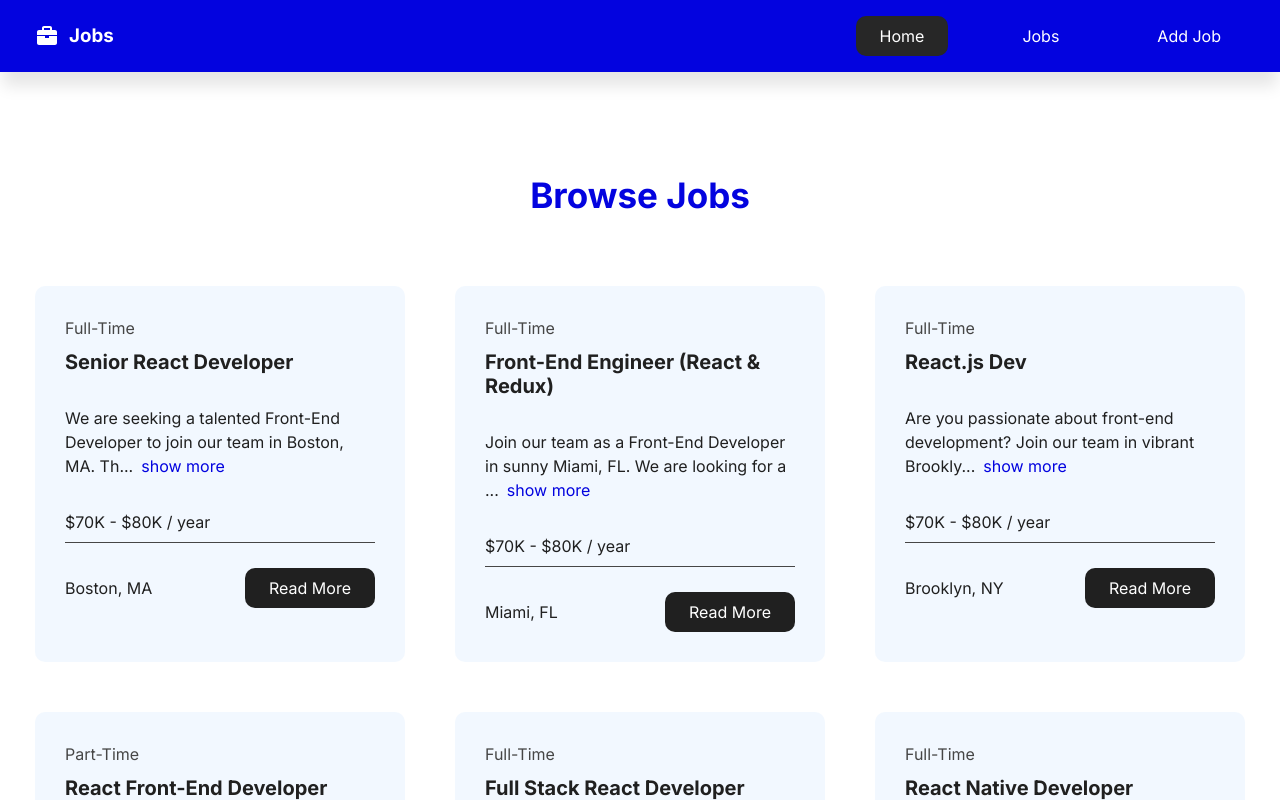
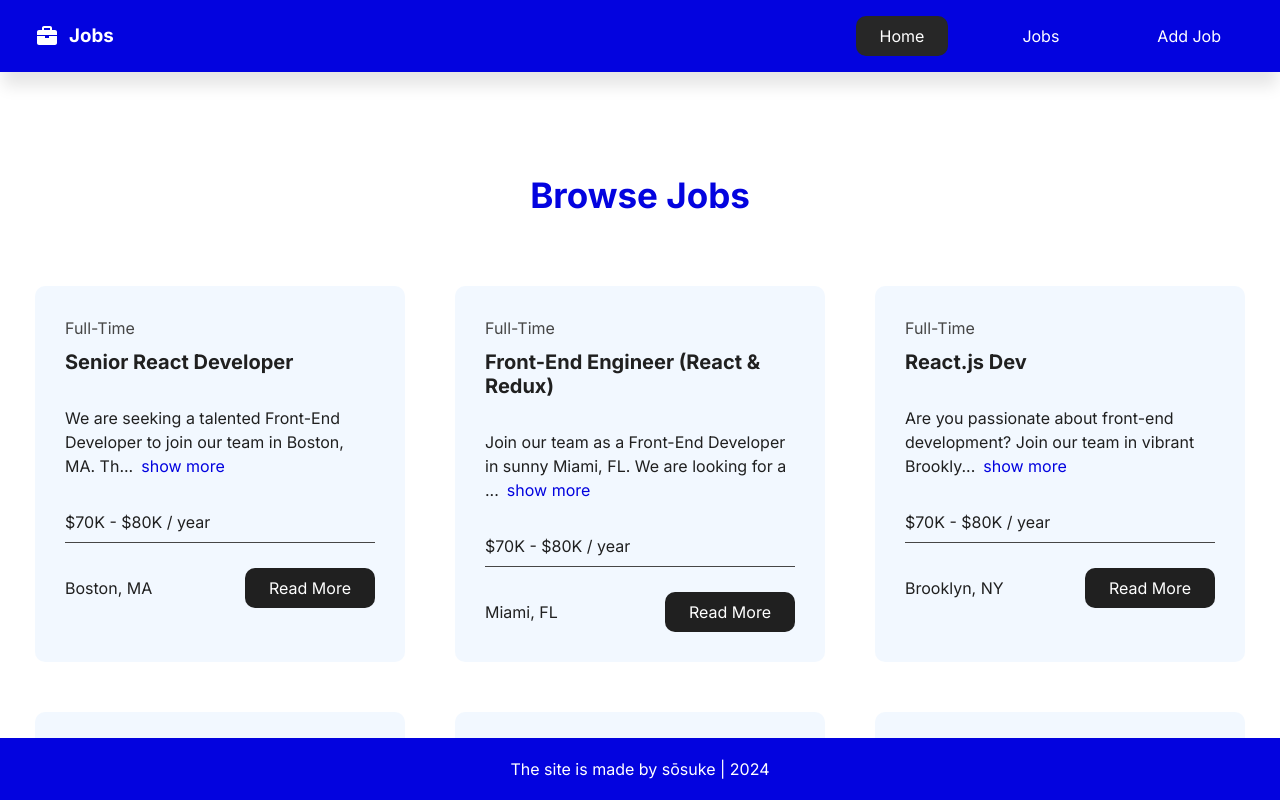
Before and after one commit to qkenn/jobs-bank, a React (Vite) app: page /jobs in a window 1280 px wide. Shown: the top 800 px of the page. Built offline with nearby package versions, Linux system fonts and the light colour scheme.

Commit message:
Fixed Footer to stay in bottom

```diff
--- a/src/scss/components/_footer.scss
+++ b/src/scss/components/_footer.scss
@@ -1,4 +1,8 @@
 .footer {
+  position: absolute;
+  left: 0;
+  right: 0;
+  bottom: 0;
   background: $accent-blue;
   color: $fc-white;
 
```
